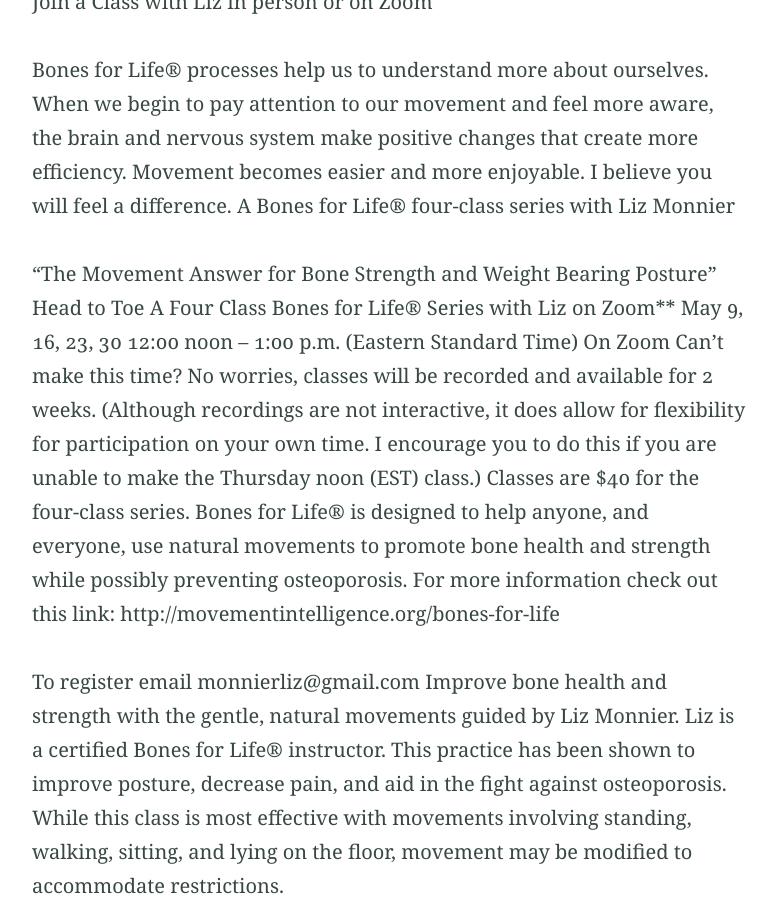
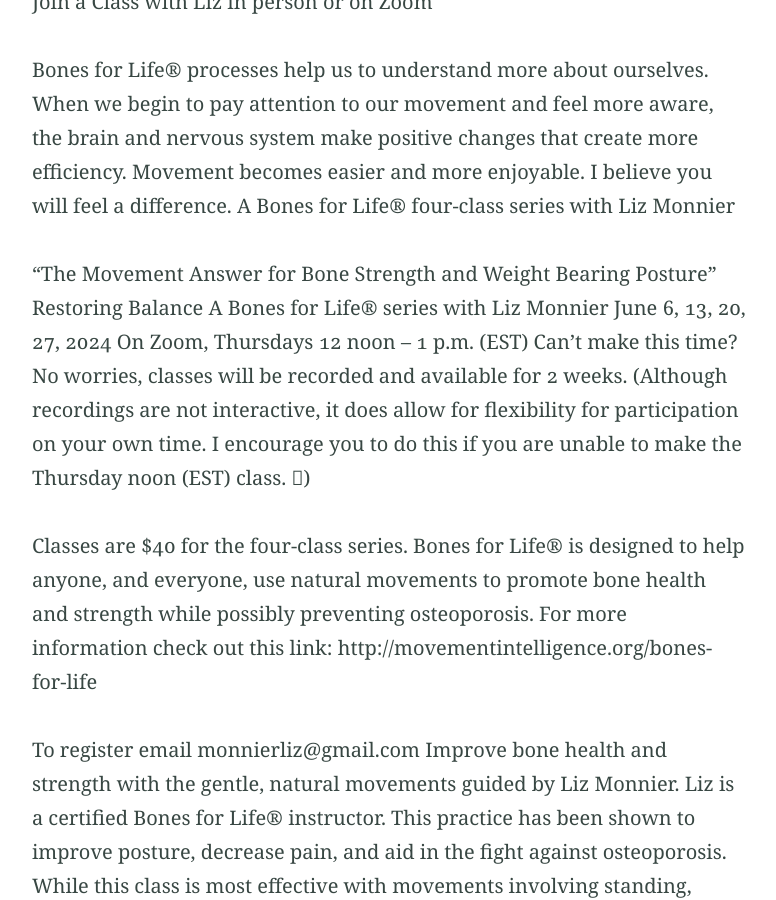
Before and after one commit to monnierliz/monnierliz.github.io, a Jekyll site: the page built from index.md, in a window 1280 px wide and 900 px high, scrolled down 3088 px. Shown: the whole window, without its empty margins (251-1027 px from the left). Built offline with Jekyll 4.4.1, drawn with Linux system fonts in a browser that asks for light colours; some of the changed text lies outside the part shown.

Commit message:
Update index.md bones for life

```diff
--- a/index.md
+++ b/index.md
@@ -48,11 +48,13 @@ Bones for Life® processes help us to understand more about ourselves. When we b
 A Bones for Life® four-class series with Liz Monnier
 
 “The Movement Answer for Bone Strength and Weight Bearing Posture”
-Head to Toe  A Four Class Bones for Life® Series with Liz on Zoom**
-May 9, 16, 23, 30
-12:00 noon – 1:00 p.m. (Eastern Standard Time) On Zoom
-Can’t make this time? No worries, classes will be recorded and available for 2 weeks.
-(Although recordings are not interactive, it does allow for flexibility for participation on your own time. I encourage you to do this if you are unable to make the Thursday noon (EST) class.)
+Restoring Balance
+A Bones for Life® series with Liz Monnier
+June 6, 13, 20, 27, 2024
+On Zoom, Thursdays 12 noon – 1 p.m. (EST)
+ Can’t make this time? No worries, classes will be recorded and available for 2 weeks.
+(Although recordings are not interactive, it does allow for flexibility for participation on your own time. I encourage you to do this if you are unable to make the Thursday noon (EST) class. )
+
 Classes are $40 for the four-class series.
 Bones for Life® is designed to help anyone, and everyone, use natural movements to promote bone health and strength while possibly preventing osteoporosis. For more information check out this link: http://movementintelligence.org/bones-for-life
 
@@ -80,7 +82,8 @@ Students will gain confidence by expressing themselves through dance. We will re
 Fort Wayne Dance Collective, 437 East Berry Street, Fort Wayne, IN 46802
 
 **T'ai Chi For Relaxtion**
-Various Libraries in Fort Wayne, Indiana, May through July. All are welcome to find a sense of relaxation through the basic principles of this ancient Chinese movement form.  Our class will focus on breathing, developing confidence in balance and weight shifts, quieting the mind, moving slowly and finding efficiency and flow in our movement. User-friendly Qigong exercises will promote healing and internal harmony. To register call Fort Wayne Parks and Recreation: 260-427-6000.
+Various Libraries in Fort Wayne, Indiana, May through July. All are welcome to find a sense of relaxation through the basic principles of this ancient Chinese movement form.  Our class will focus on breathing, developing confidence in balance and weight shifts, quieting the mind, moving slowly and finding efficiency and flow in our movement. User-friendly Qigong exercises will promote healing and internal harmony.
+
 
 
 
```
